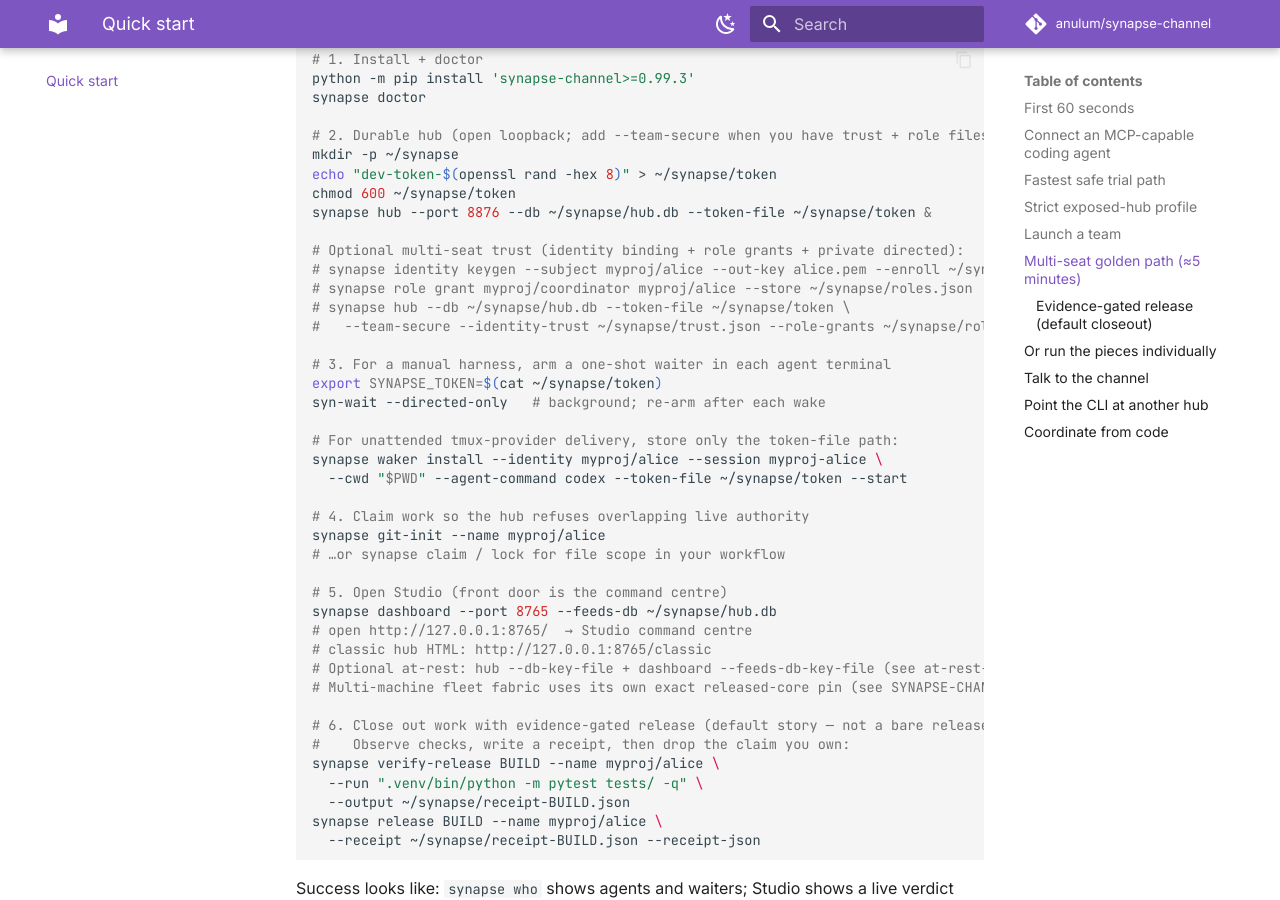
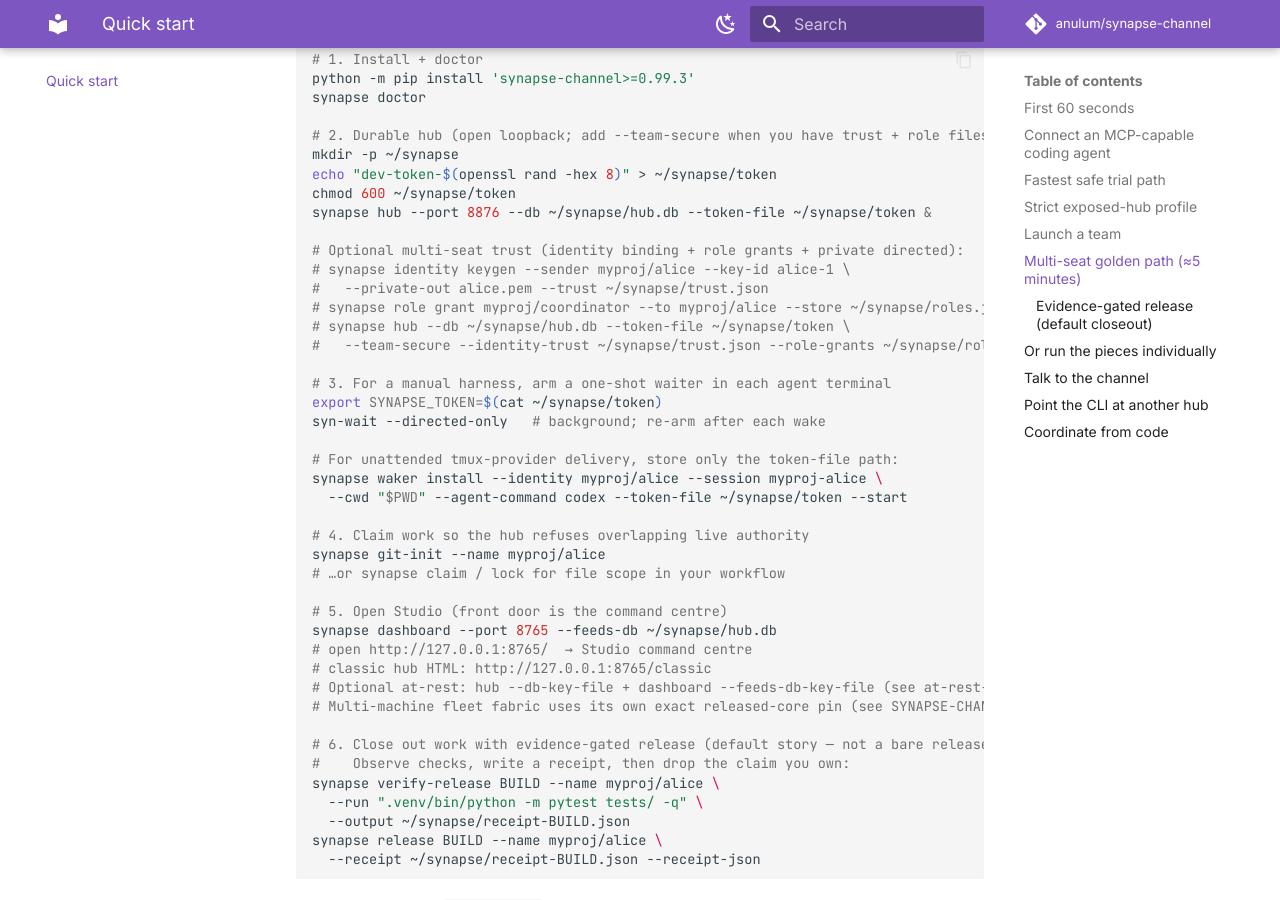
Before and after one commit to anulum/synapse-channel, an MkDocs documentation site: the page built from docs/quickstart.md, in a window 1280 px wide and 900 px high, scrolled down 4407 px. Built offline with MkDocs 1.6.1 and Material for MkDocs 9.7.7, drawn with Linux system fonts in a browser that asks for light colours; comment, search, counter and statistics services are not loaded.

Commit message:
docs: correct the identity keygen and role grant examples
The team-secure page and the quickstart showed
`synapse identity keygen --subject ... --out-key ... --enroll ...` and
`synapse role grant <role> <agent>`. The CLI accepts none of those forms:
keygen takes --sender, --key-id, --private-out and --trust, and role grant
takes the grantee with --to. A copied command exited with a usage error
before any key or grant was written. Found while preparing the identity
migration for the K4-F2 fail-closed gate.

- Both pages now show the accepted flags.
- A docs-contract test extracts every keygen and role-grant example from
  the two pages (including commented and continued lines) and parses it
  with the real CLI parser. Negative control: the old commands are
  refused with exit 2.

Gates: team-secure and quickstart docs tests pass; ruff clean. Parity: n/a.
Benchmarks: n/a.

Seat: a7c2
Authored by Anulum Fortis & Arcane Sapience (protoscience@anulum.li)

```diff
--- a/docs/_generated/capability_manifest.json
+++ b/docs/_generated/capability_manifest.json
@@ -7,7 +7,7 @@
     "optional_dependency_groups": 14,
     "package_modules": 647,
     "public_api_exports": 70,
-    "tests": 10506,
+    "tests": 10507,
     "version": "0.99.30",
     "wire_message_types": 101,
     "workflows": 27
--- a/docs/quickstart.md
+++ b/docs/quickstart.md
@@ -199,8 +199,9 @@
 synapse hub --port 8876 --db ~/synapse/hub.db --token-file ~/synapse/token &
 
 # Optional multi-seat trust (identity binding + role grants + private directed):
-# synapse identity keygen --subject myproj/alice --out-key alice.pem --enroll ~/synapse/trust.json
-# synapse role grant myproj/coordinator myproj/alice --store ~/synapse/roles.json
+# synapse identity keygen --sender myproj/alice --key-id alice-1 \
+#   --private-out alice.pem --trust ~/synapse/trust.json
+# synapse role grant myproj/coordinator --to myproj/alice --store ~/synapse/roles.json
 # synapse hub --db ~/synapse/hub.db --token-file ~/synapse/token \
 #   --team-secure --identity-trust ~/synapse/trust.json --role-grants ~/synapse/roles.json
 
```
Also changed, not shown: README.md (+1 -1 lines), docs/team-secure.md (+3 -2 lines), 1 other file.
